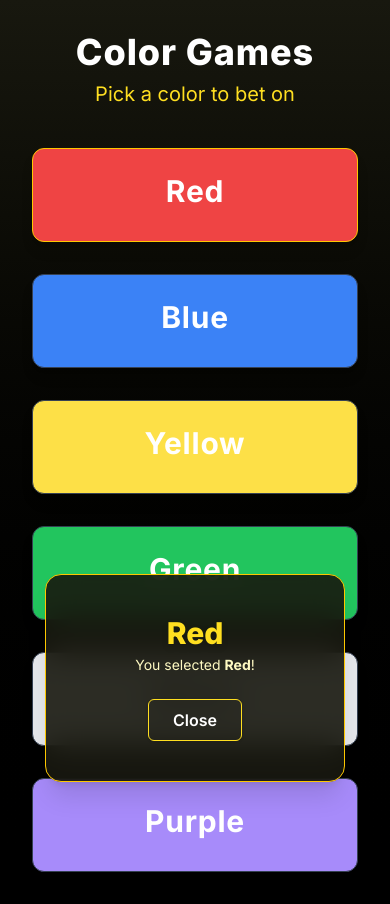
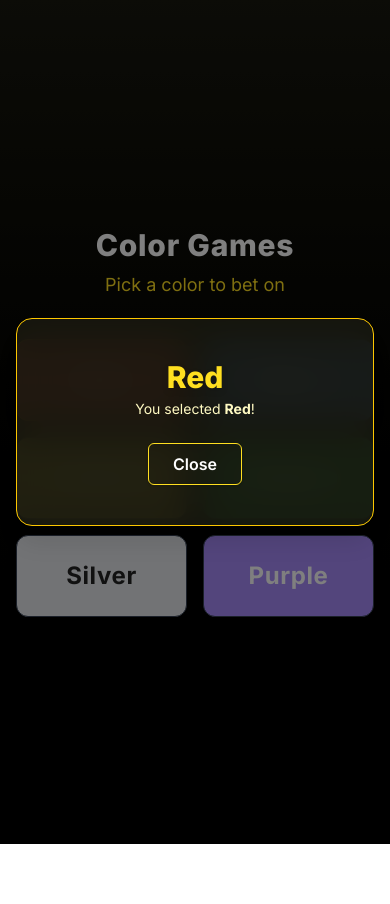
Before and after one commit to Redkuroo/gamble-choicer, a Next.js app: page /color-games in a window 390 px wide. Both pictures are taken after a click on the element "Red". After the commit the page ends 844 px from the top, so only its background shows below. Built offline with nearby package versions, Linux system fonts and the light colour scheme.

Commit message:
feat(color-games): improve color-games page responsiveness

```diff
--- a/src/app/color-games/page.tsx
+++ b/src/app/color-games/page.tsx
@@ -14,10 +14,10 @@ export default function ColorGamesPage() {
   const [selected, setSelected] = useState<string | null>(null);
 
   return (
-    <div className="min-h-screen bg-gradient-to-b from-[#18180f] to-black flex flex-col items-center justify-center p-8 relative">
-      <h2 className="text-4xl font-extrabold text-white mb-2 tracking-wide">Color Games</h2>
-      <h3 className="text-xl text-yellow-300 mb-10">Pick a color to bet on</h3>
-      <div className="grid grid-cols-1 sm:grid-cols-2 md:grid-cols-3 gap-8 w-full max-w-3xl">
+    <div className="min-h-screen bg-gradient-to-b from-[#18180f] to-black flex flex-col items-center justify-center p-4 sm:p-8 relative">
+      <h2 className="text-3xl sm:text-4xl font-extrabold text-white mb-2 tracking-wide">Color Games</h2>
+      <h3 className="text-lg sm:text-xl text-yellow-300 mb-10">Pick a color to bet on</h3>
+      <div className="grid grid-cols-2 sm:grid-cols-2 md:grid-cols-3 gap-4 sm:gap-8 w-full max-w-3xl">
         {colors.map((c) => (
           <div
             key={c.name}
@@ -25,13 +25,13 @@ export default function ColorGamesPage() {
             style={{ background: c.color, color: c.name === 'Silver' ? '#222' : '#fff' }}
             onClick={() => setSelected(c.name)}
           >
-            <span className="text-3xl font-bold tracking-wide mb-2" style={{ color: c.name === 'Silver' ? '#222' : '#fff' }}>{c.name}</span>
+            <span className="text-2xl sm:text-3xl font-bold tracking-wide" style={{ color: c.name === 'Silver' ? '#222' : '#fff' }}>{c.name}</span>
           </div>
         ))}
       </div>
       {selected && (
-        <div className="absolute left-1/2 top-3/4 -translate-x-1/2 -translate-y-1/2 z-50">
-          <div className="relative rounded-2xl shadow-xl px-8 py-10 flex flex-col items-center justify-center bg-[#18180f]/90 border border-yellow-400 backdrop-blur-lg overflow-hidden transition-transform duration-300 min-w-[300px]">
+        <div className="fixed inset-0 bg-black/50 flex items-center justify-center p-4 z-50">
+          <div className="relative rounded-2xl shadow-xl px-8 py-10 flex flex-col items-center justify-center bg-[#18180f]/90 border border-yellow-400 backdrop-blur-lg overflow-hidden transition-transform duration-300 min-w-[300px] w-full max-w-sm">
             <h3 className="text-3xl font-extrabold text-yellow-300 mb-1 drop-shadow-md">
               {selected}
             </h3>
```
